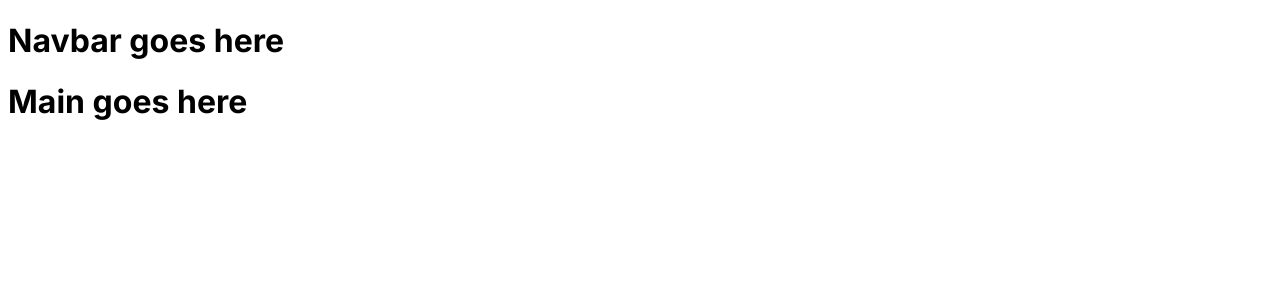
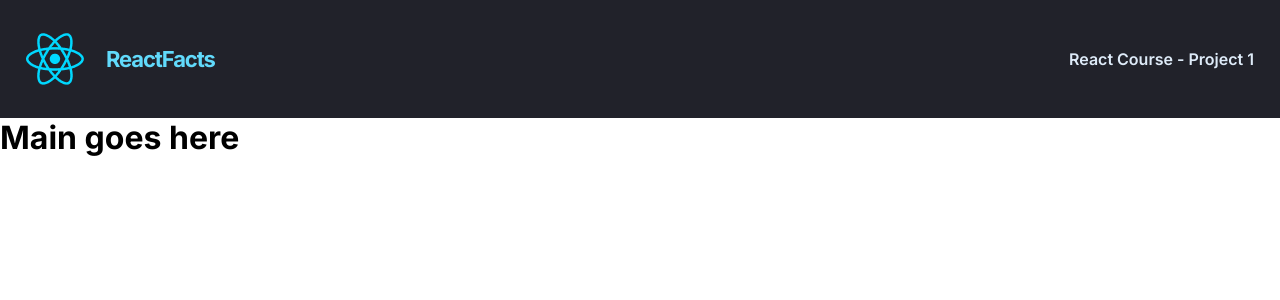
Before and after one commit to abdelkarim-achlaih/Scrimba, a React (Vite) app in the folder Project-1 React Info Site/Project-1/: page / in a window 1280 px wide. Shown: the top 300 px of the page. Built offline with nearby package versions, Linux system fonts and the light colour scheme.

Commit message:
Project-1 || Add Nav bar + its styles

```diff
--- a/Project-1 React Info Site/Project-1/src/components/Navbar.jsx
+++ b/Project-1 React Info Site/Project-1/src/components/Navbar.jsx
@@ -1,3 +1,14 @@
+import logo from "../assets/reactjs-icon.png";
 export default function Navbar() {
-	return <h1>Navbar goes here</h1>;
+	return (
+		<nav>
+			<div className="logo">
+				<div className="nav">
+					<img src={logo} alt="" />
+					<h2>ReactFacts</h2>
+				</div>
+			</div>
+			<h2>React Course - Project 1</h2>
+		</nav>
+	);
 }
--- a/Project-1 React Info Site/Project-1/src/css/styles.css
+++ b/Project-1 React Info Site/Project-1/src/css/styles.css
@@ -1,3 +1,43 @@
 body {
   font-family: "Inter", sans-serif;
+  margin: 0;
+  padding: 0;
+}
+
+* {
+  box-sizing: border-box;
+  margin: 0;
+  padding: 0;
+}
+
+nav {
+  display: flex;
+  justify-content: space-between;
+  align-items: center;
+  padding: 30px 26px;
+  background-color: #21222A;
+}
+nav .nav {
+  display: flex;
+  align-items: center;
+  gap: 22px;
+}
+nav .nav h2 {
+  color: #61DAFB;
+  font-family: Inter;
+  font-style: normal;
+  font-weight: 700;
+  line-height: normal;
+  letter-spacing: -1.113px;
+  font-size: 22px;
+}
+nav > h2 {
+  font-size: 16px;
+  color: #DEEBF8;
+  text-align: right;
+  font-family: Inter;
+  font-size: 16px;
+  font-style: normal;
+  font-weight: 600;
+  line-height: normal;
 }/*# sourceMappingURL=styles.css.map */
--- a/Project-1 React Info Site/Project-1/src/css/styles.scss
+++ b/Project-1 React Info Site/Project-1/src/css/styles.scss
@@ -1,3 +1,51 @@
+$mainColor: #61DAFB;
+$secondColor: #DEEBF8;
+$bgColor: #21222A;
+$bgSecond: #282D35;
+
 body {
   font-family: 'Inter', sans-serif;
+  margin: 0;
+  padding: 0;
 }
+
+* {
+  box-sizing: border-box;
+  margin: 0;
+  padding: 0;
+}
+
+nav {
+  display: flex;
+  justify-content: space-between;
+  align-items: center;
+  padding: 30px 26px;
+  background-color: $bgColor;
+
+  .nav {
+    display: flex;
+    align-items: center;
+    gap: 22px;
+
+    h2 {
+      color: $mainColor;
+      font-family: Inter;
+      font-style: normal;
+      font-weight: 700;
+      line-height: normal;
+      letter-spacing: -1.113px;
+      font-size: 22px;
+    }
+  }
+
+  >h2 {
+    font-size: 16px;
+    color: $secondColor;
+    text-align: right;
+    font-family: Inter;
+    font-size: 16px;
+    font-style: normal;
+    font-weight: 600;
+    line-height: normal;
+  }
+}
```
Also changed, not shown: Project-1 React Info Site/Project-1/src/assets/reactjs-icon.png (added), 1 other file (tests, documents, lock files or other folders).
